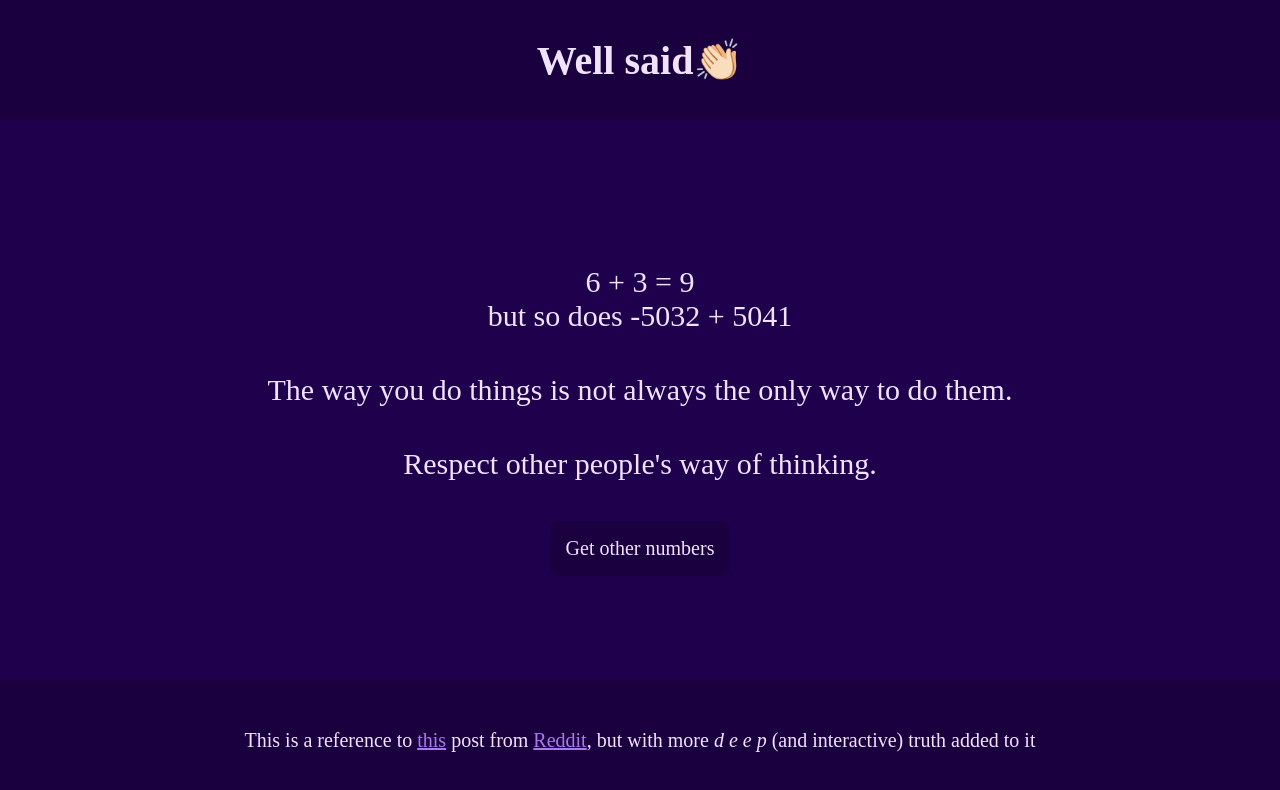
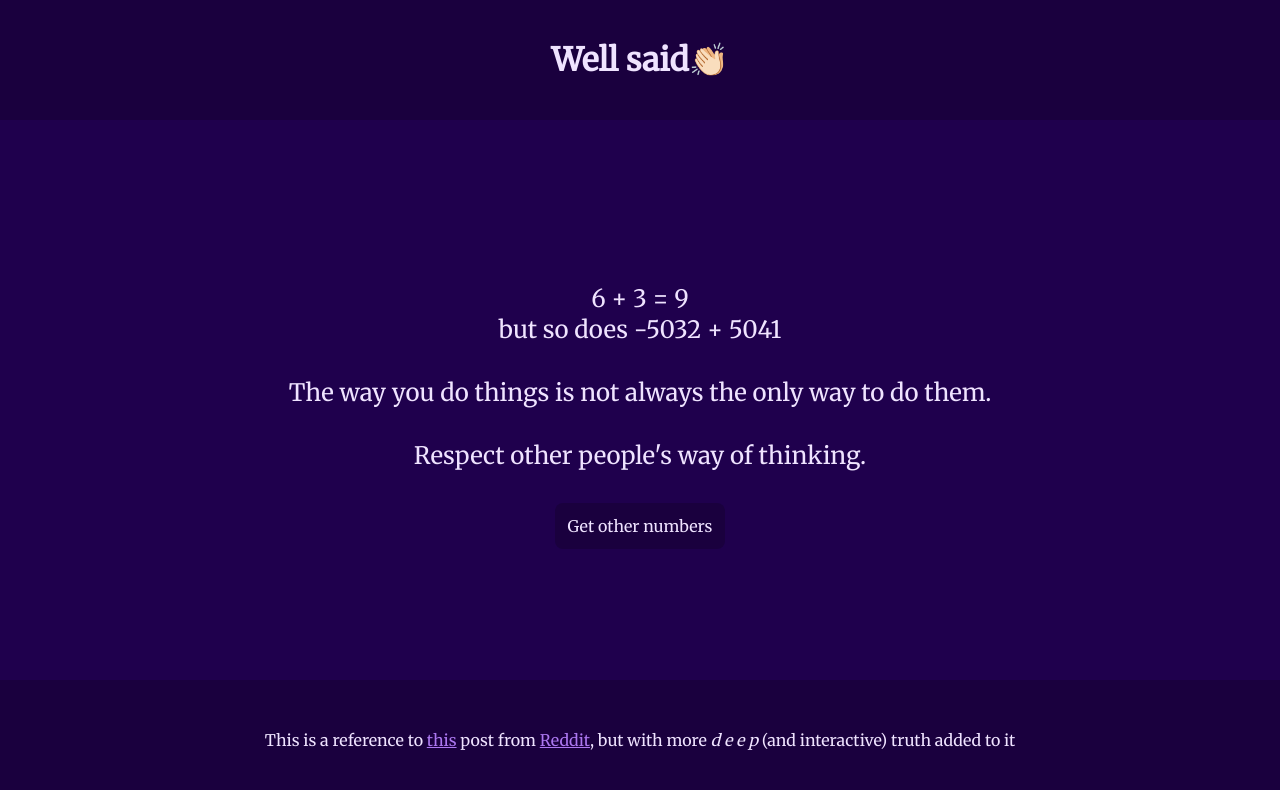
Before and after one commit to quite2simple/web-lab1, a React (Vite) app: page / in a window 1280 px wide. Shown: the top 790 px of the page. Built offline with nearby package versions, Linux system fonts and the light colour scheme.

Commit message:
Added font import

```diff
--- a/src/index.css
+++ b/src/index.css
@@ -1,8 +1,11 @@
+@import url('https://fonts.googleapis.com/css2?family=Merriweather&display=swap');
+
 * {
   margin: 0;
   padding: 0;
   box-sizing: border-box;
-  font-size: 20px;
+  font-size: 16px;
+  font-family: "Merriweather";
   color: var(--text);
 }
 
```
